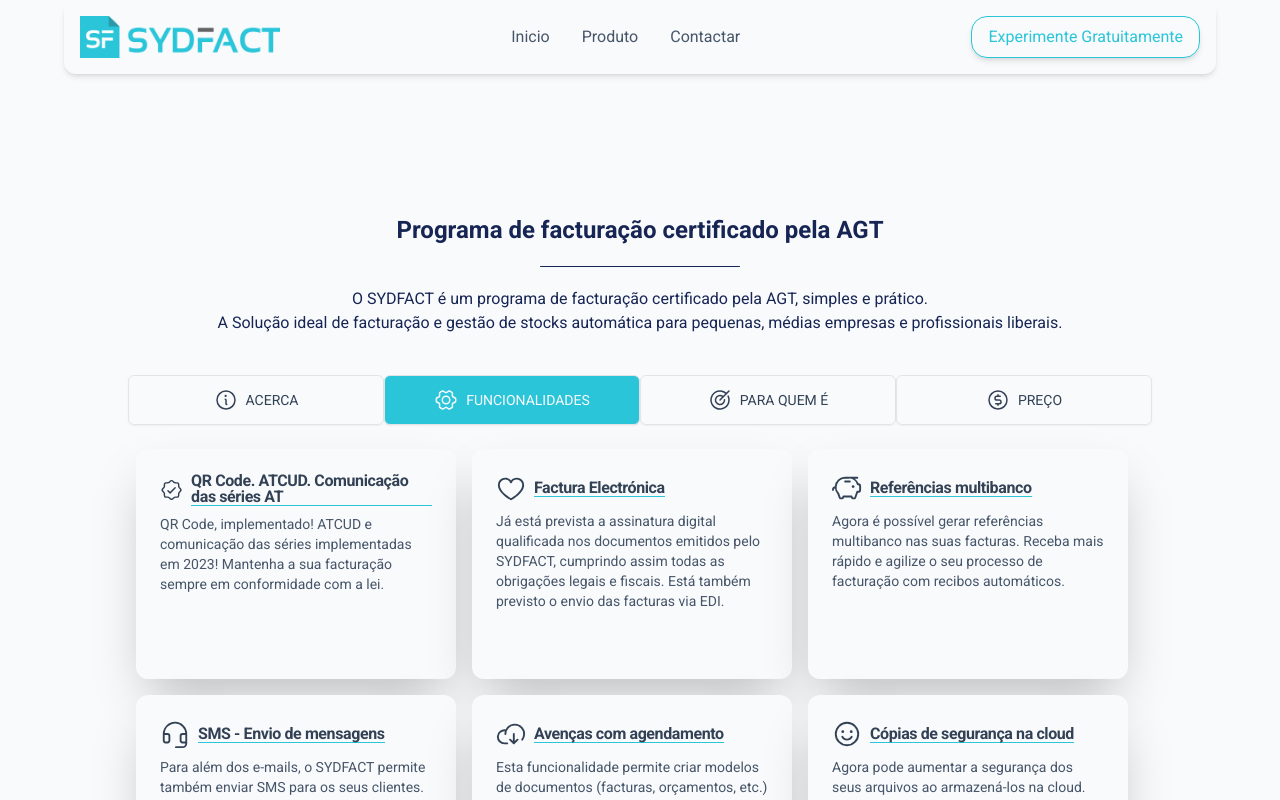
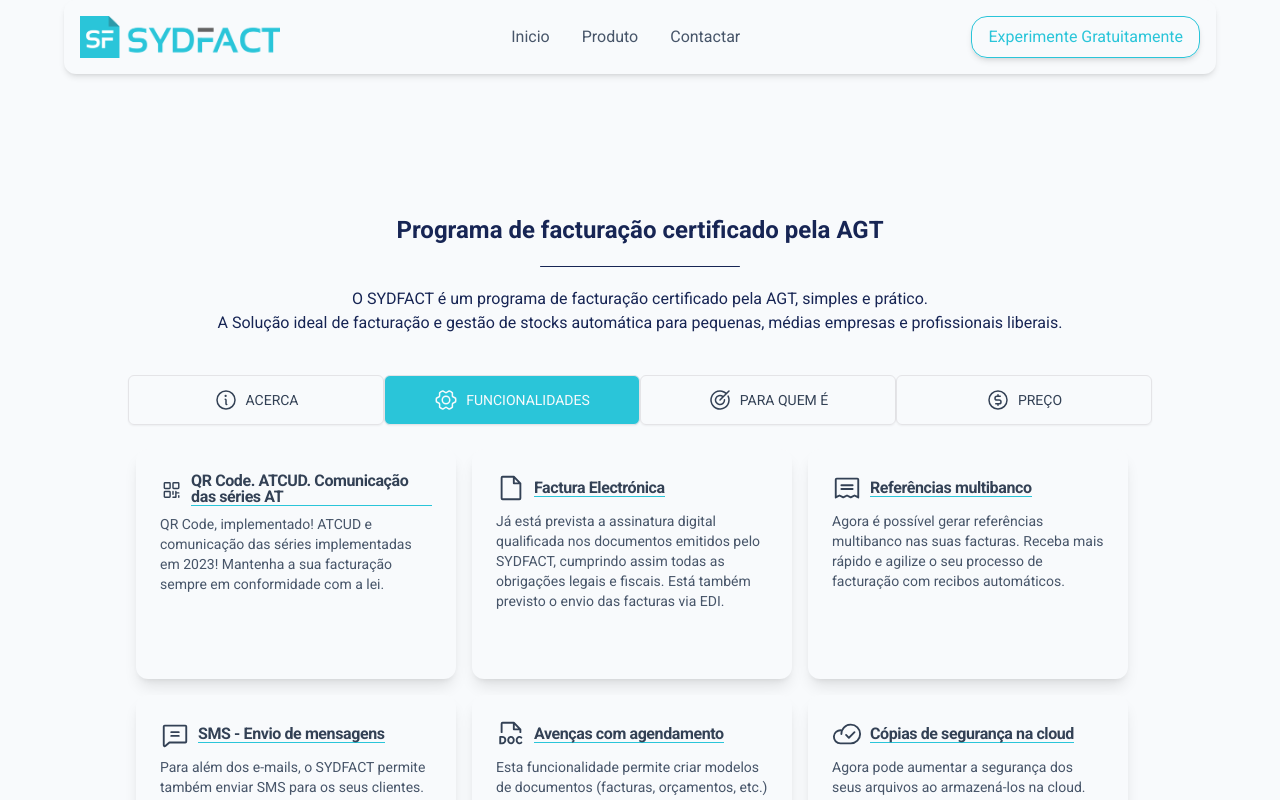
Before and after one commit to misaellopes01/sydfact-landing-page, a Next.js app: page / in a window 1280 px wide. Both pictures are taken after a click on the button "FUNCIONALIDADES". Shown: the part 1244-2044 px from the top of the page. Built offline with nearby package versions, Linux system fonts and the light colour scheme.

Commit message:
improving features

```diff
--- a/components/About.tsx
+++ b/components/About.tsx
@@ -46,7 +46,7 @@
       <div className="flex flex-row flex-wrap justify-start gap-8">
        {
         aboutFeature.map((item) => (
-          <Card className="w-[300px] h-[200px] bg-slate-50 border-none flex flex-row-reverse justify-center items-center shadow-2xl" key={item.id}>
+          <Card className="w-[300px] h-[200px] bg-slate-50 border-none flex flex-row-reverse justify-center items-center shadow-lg" key={item.id}>
           <CardHeader className='w-[70%]'>
             <CardTitle className='text-blue-950'>{item.title}</CardTitle>
             <CardDescription className='text-blue-950 pt-4 font-light leading-relaxed'>
--- a/components/Features.tsx
+++ b/components/Features.tsx
@@ -1,4 +1,4 @@
-import { SealCheck, Heart, PiggyBank, Headset, CloudArrowDown, Smiley } from '@phosphor-icons/react/dist/ssr'
+import { SealCheck, Heart, PiggyBank, Headset, CloudArrowDown, Smiley, QrCode, File, Receipt, ChatText, FileDoc, CloudCheck, UsersThree, Stack, Barcode, ChartLineUp, Export, ShareNetwork, Buildings, Wallet } from '@phosphor-icons/react/dist/ssr'
 import { Card, CardContent, CardDescription, CardHeader, CardTitle } from './ui/card'
 
 const features = [
@@ -6,85 +6,85 @@
     id: 1,
     title: 'QR Code. ATCUD. Comunicação das séries AT',
     description: 'QR Code, implementado! ATCUD e comunicação das séries implementadas em 2023! Mantenha a sua facturação sempre em conformidade com a lei.',
-    icon: <SealCheck size={30} className='text-blue-930' />
+    icon: <QrCode size={30} className='text-blue-930' />
   },
   {
     id: 2,
     title: 'Factura Electrónica',
     description: 'Já está prevista a assinatura digital qualificada nos documentos emitidos pelo SYDFACT, cumprindo assim todas as obrigações legais e fiscais. Está também previsto o envio das facturas via EDI.',
-    icon: <Heart size={30} className='text-blue-930' />
+    icon: <File size={30} className='text-blue-930' />
   },
   {
     id: 3,
     title: 'Referências multibanco',
     description: 'Agora é possível gerar referências multibanco nas suas facturas. Receba mais rápido e agilize o seu processo de facturação com recibos automáticos.',
-    icon: <PiggyBank size={30} className='text-blue-930' />
+    icon: <Receipt size={30} className='text-blue-930' />
   },
   {
     id: 4,
     title: 'SMS - Envio de mensagens',
     description: 'Para além dos e-mails, o SYDFACT permite também enviar SMS para os seus clientes. Envie mensagens de pagamentos em atraso com o nome da sua empresa como remetente.',
-    icon: <Headset size={30} className='text-blue-930' />
+    icon: <ChatText size={30} className='text-blue-930' />
   },
   {
     id: 5,
     title: 'Avenças com agendamento',
     description: 'Esta funcionalidade permite criar modelos de documentos (facturas, orçamentos, etc.) para serem processados automaticamente na respectiva data definida (actualizando o mês/ano para cada factura). Poderá desta forma automatizar a emissão das facturas para os seus clientes.',
-    icon: <CloudArrowDown size={30} className='text-blue-930' />
+    icon: <FileDoc size={30} className='text-blue-930' />
   },
   {
     id: 6,
     title: 'Cópias de segurança na cloud',
     description: 'Agora pode aumentar a segurança dos seus arquivos ao armazená-los na cloud. Os seus dados serão guardados em diferentes locais seguros e cuja integridade não dependerá do que possa vir a acontecer ao seu computador.',
-    icon: <Smiley size={30} className='text-blue-930' />
+    icon: <CloudCheck size={30} className='text-blue-930' />
   },
   {
     id: 7,
     title: 'Gestão completa de clientes',
     description: 'O SYDFACT permite-lhe gerir facilmente a sua carteira de clientes. A partir da ficha de cada cliente pode consultar, as facturas que lhe foram emitidas, os e-mails enviados, o saldo actual, e muito mais.',
-    icon: <Smiley size={30} className='text-blue-930' />
+    icon: <UsersThree size={30} className='text-blue-930' />
   },
   {
     id: 8,
     title: 'Gestão simplificada de stock',
     description: 'Com uma gestão simples e fácil, o SYDFACT ajuda-o a manter o stock sempre actualizado. A gestão de stock é automática baseada nos documentos emitidos aos clientes.',
-    icon: <Smiley size={30} className='text-blue-930' />
+    icon: <Stack size={30} className='text-blue-930' />
   },
   {
     id: 9,
     title: 'Impressão de código de barras',
     description: 'Imprima código de barras para os seus artigos e poupe tempo, pois pode rapidamente emitir facturas ou outros documentos de venda sem ter de inserir os artigos à mão.',
-    icon: <Smiley size={30} className='text-blue-930' />
+    icon: <Barcode size={30} className='text-blue-930' />
   },
   {
     id: 10,
     title: 'Listagens e estatísticas diversas',
     description: 'Controle a facturação da sua empresa, os pagamentos a receber, envie cartas de cobrança, imprima etiquetas de endereços, códigos de barras e diversos relatórios à distância de um clique.',
-    icon: <Smiley size={30} className='text-blue-930' />
+    icon: <ChartLineUp size={30} className='text-blue-930' />
   },
   {
     id: 11,
     title: 'Exportação de dados',
     description: 'Para poder trabalhar os seus dados noutras aplicações (Excel®, Word®, etc), como por exemplo, realizar estatísticas ou elaborar cartas sobre os dados duma tabela, basta clicar com o botão direito e seleccionar o formato em que deseja exportar.',
-    icon: <Smiley size={30} className='text-blue-930' />
+    icon: <Export size={30} className='text-blue-930'  />
   },
   {
     id: 12,
     title: 'Comunicação de dados por Web Service',
     description: 'Com apenas um click poderá obter instantaneamente o código atribuído pela AT, fazendo com que poupe tempo e que agilize as suas operações de transporte.',
-    icon: <Smiley size={30} className='text-blue-930' />
+    icon: <ShareNetwork size={30} className='text-blue-930' />
   },
   {
     id: 13,
     title: 'Gestão de múltiplas empresas',
     description: 'O SYDFACT permite gerir várias empresas a partir de uma única instalação, permitindo assim rapidamente alternar entre diferentes empresas. Ideal para gabinetes de contabilidade.',
-    icon: <Smiley size={30} className='text-blue-930' />
+    icon: <Buildings size={30} className='text-blue-930' />
   },
   {
     id: 14,
     title: 'Pagamentos e contas-correntes',
     description: 'Tenha o controlo total sobre os pagamentos a receber e as contas-correntes dos seus clientes. Reduza drasticamente o tempo despendido na manutenção das contas-correntes dos clientes.',
-    icon: <Smiley size={30} className='text-blue-930' />
+    icon: <Wallet size={30} className='text-blue-930' />
   }
 ]
 
@@ -94,7 +94,7 @@
       <div className="flex flex-row flex-wrap justify-start gap-4">
        {
         features.map((item) => (
-          <Card className="w-[320px] h-[230px] bg-slate-50 border-none flex flex-col justify-start items-center shadow-2xl gap-2" key={item.id}>
+          <Card className="w-[320px] h-[230px] bg-slate-50 border-none flex flex-col justify-start items-center shadow-lg gap-2" key={item.id}>
           <CardHeader className='w-full pb-0'>
             <CardTitle className='text-slate-700 flex flex-row justify-start items-center gap-2'>
               {item.icon}
```
